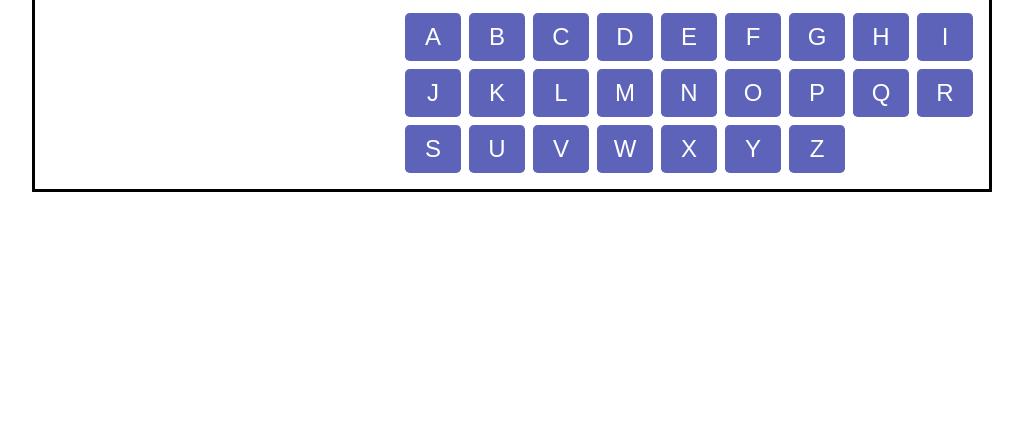
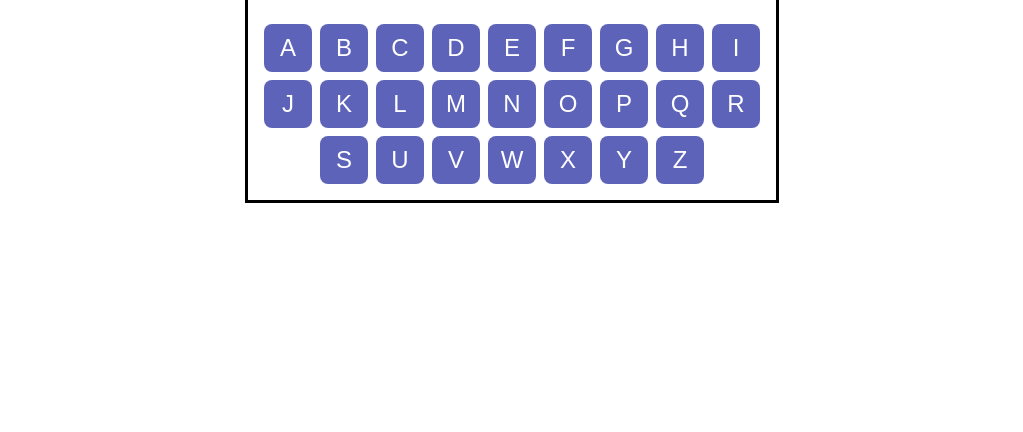
Before and after one commit to adrielcorreia/jogo_da_forca, a plain HTML site: page index.html in a window 1280 px wide. Shown: the part 368-800 px from the top of the page, without its empty margins (128-1151 px from the left). Drawn offline with Linux system fonts and the light colour scheme.

Commit message:
some-changes

```diff
--- a/index.html
+++ b/index.html
@@ -11,12 +11,10 @@
     <div class="all">
         <h1 class="lose">VOCÊ PERDEU</h1>
         <div class="main">
-            <h1 class="lifes" value="5"></h1>
+            <h1 class="lifes"></h1>
             <div class="word_and_keyboard">
                 <ul class="test"></ul>
-                <h1 class="word"></h1>
-                <ul class="keyboard">
-                </ul>
+                <ul class="keyboard"></ul>
             </div>
         </div>
     </div>
--- a/main.js
+++ b/main.js
@@ -1,26 +1,21 @@
 let keyboard = ['a', 'b', 'c', 'd', 'e', 'f', 'g', 'h', 'i', 'j', 'k', 'l', 'm', 'n', 'o', 'p',
 'q', 'r', 's', 'u', 'v', 'w', 'x', 'y', 'z'];
+keyboard = keyboard.map((e) => {
+    return e.toUpperCase();
+})
 
 const ul = document.querySelector('.keyboard')
 const ulTeste = document.querySelector('.test')
-let word = document.querySelector('.word').innerText
 const lifesText = document.querySelector('.lifes')
 let lifes = 5; lifesText.innerHTML = `Tentativas: ${lifes}`
-
 const lose = document.querySelector('.lose')
-
-const guess_word = 'BICICLE'
+const guess_word = 'bicicleta'.toUpperCase()
 const guess_word_split = guess_word.split('')
+console.log(lifesText)
 
 for (const i of guess_word_split) {
     ulTeste.innerHTML += `<li class="lett" data-letter>${i}</li>`
 }
-
-console.log(guess_word_split)
-
-keyboard = keyboard.map((e) => {
-    return e.toUpperCase();
-})
 
 const Letters = document.querySelectorAll('[data-letter]')
 
@@ -31,10 +26,12 @@ Letters.forEach((e) => {
 console.log(Letters)
 
 for (i = 0; i < keyboard.length; i++) {
-    ul.innerHTML += `<li class="letter"> <button data-btn>${keyboard[i]}</button> </li>`
+    ul.innerHTML += `<li class="letter" ><button data-btn>${keyboard[i]}</button></li>`
 }
 
 const btn = document.querySelectorAll('[data-btn]')
+const li = document.querySelectorAll('.letter')
+li[18].style.gridColumn = '2'
 
 btn.forEach(e => {
     e.addEventListener('click', () => {
--- a/style.css
+++ b/style.css
@@ -14,13 +14,48 @@ body {
     align-items: center;
 }
 
+li {
+    display: flex;
+    justify-content: center;
+    align-items: center;
+    height: 100%;
+    transition: .5s;
+    -webkit-user-select: none;
+    user-select: none;
+}
+
+button {
+    font-size: 1.5rem;
+    width: 100%;
+    height: 100%;
+    border: none;
+    border-radius: .5rem;
+    background: #5E63BA;
+    color: white;
+    cursor: pointer;
+    transition: .5s;
+
+}
+
+button:hover {
+    background: #4e5199;
+}
+
+.all {
+    display: flex;
+    flex-direction: column;
+    justify-content: center;
+    align-items: center;
+    row-gap: 1rem;
+    scale: 1;
+}
+
 .main {
     padding: 1rem;
     display: flex;
-    justify-content: space-between;
+    flex-direction: column;
+    justify-content: center;
     border: 3px solid black;
-    width: 75vw;
-    height: 100%;
 }
 
 .word_and_keyboard {
@@ -34,7 +69,7 @@ body {
     text-align: center;
     align-items: center;
     justify-content: center;
-    grid-template-columns: repeat(9, 3.5rem);
+    grid-template-columns: repeat(9, 3rem);
     grid-template-rows: repeat(3, 3rem);
     gap: .5rem;
 }
@@ -44,29 +79,6 @@ body {
     height: 100%;
     word-spacing: 1rem;
     letter-spacing: 1rem;
-}
-
-li {
-    display: flex;
-    justify-content: center;
-    align-items: center;
-    height: 100%;
-}
-
-button {
-    font-size: 1.5rem;
-    width: 100%;
-    height: 100%;
-    border: none;
-    border-radius: .3rem;
-    background: #5E63BA;
-    color: white;
-}
-
-.all {
-    display: flex;
-    flex-direction: column;
-    row-gap: 1rem;
 }
 
 .lose {
@@ -81,3 +93,7 @@ button {
     gap: 2rem;
     font-size: 2rem;
 }
+
+.letter {
+
+}
```
